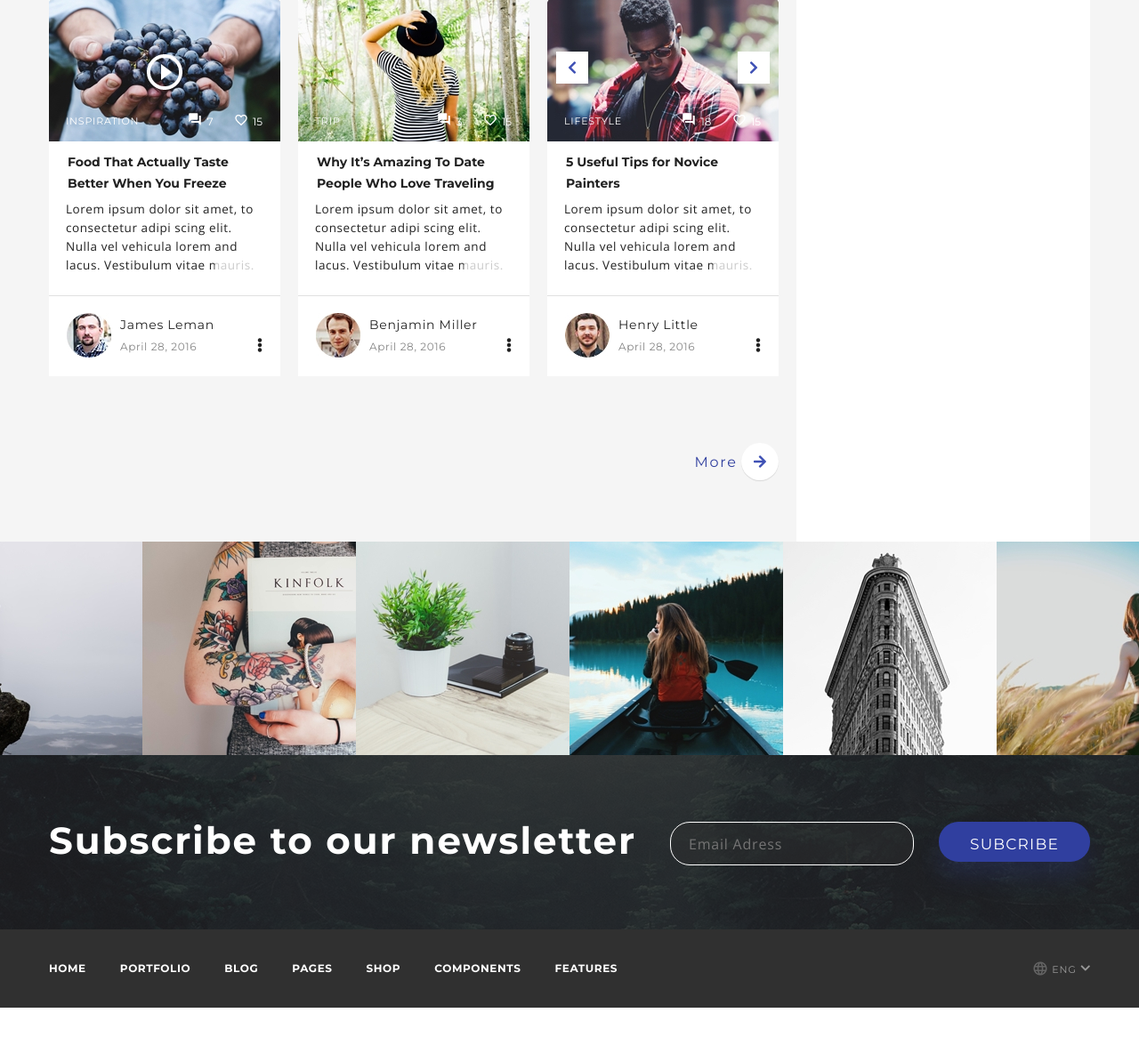
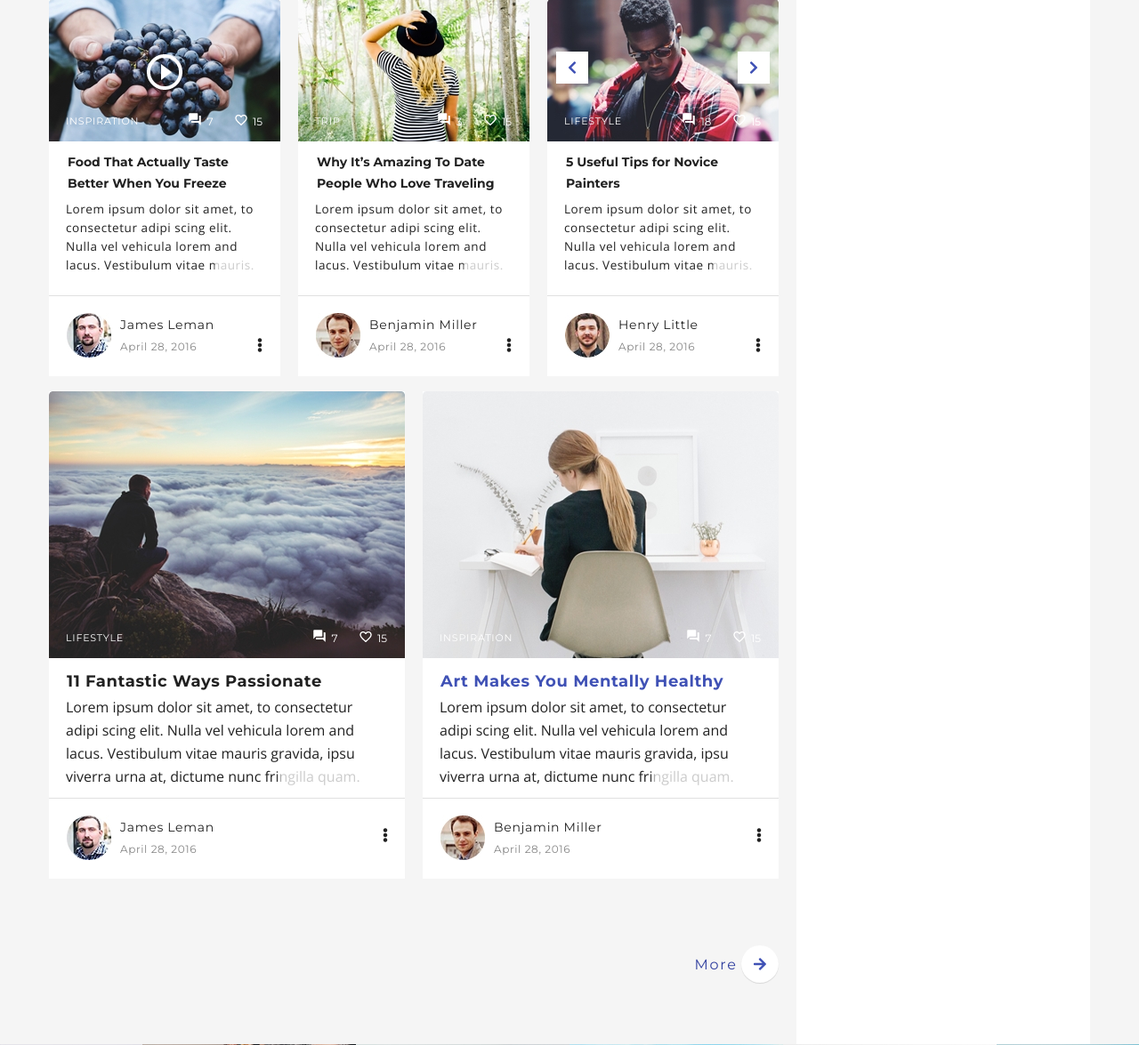
Before and after one commit to OliaKvasha/hw1, a PHP site: page / in a window 1280 px wide. Shown: the part 2130-3305 px from the top of the page at 89% size. Before the commit the page ends 3263 px from the top, so only its background shows below. Run offline with PHP 8.4, Linux system fonts and the light colour scheme; some libraries are stand-ins or nearby versions.

Commit message:
add some-article

```diff
--- a/hw6/css/style.css
+++ b/hw6/css/style.css
@@ -281,7 +281,9 @@ body {
 
 .main-article,
 .popular-article,
-.article {
+.article,
+.left-article,
+.right-article {
   background-color: #fff;
 }
 
@@ -498,7 +500,8 @@ body {
   font-size: 16px;
 }
 
-.article__title:hover {
+.article__title:hover,
+.some-article__title:hover {
   text-decoration: underline;
 }
 
@@ -528,6 +531,45 @@ body {
 .secondary-articles__icon-more {
   right: 20px;
   bottom: 27px;
+}
+
+.some-article {
+  margin-top: 17px;
+  display: flex;
+  justify-content: space-between;
+}
+
+.left-article,
+.right-article {
+  width: 400px;
+}
+
+.some-article__title {
+  font-size: 18px;
+  letter-spacing: 0.6px;
+  padding: 14px 0 13px 20px;
+}
+
+.right-article .some-article__title {
+  color: #3f51b5;
+}
+
+.some-article__text {
+  font-size: 16px;
+  line-height: 26px;
+  padding: 4px 23px 11px 19px;
+  border-bottom: 1px solid rgba(0, 0, 0, 0.12);
+}
+
+.some-article .textbox:before {
+  width: 94px;
+  top: 103px;
+  left: 237px;
+}
+
+.some-article__icon-more {
+  right: 19px;
+  bottom: 41px;
 }
 
 .view-more {
--- a/hw6/index.html
+++ b/hw6/index.html
@@ -341,6 +341,58 @@
                     </footer>
                 </article>
             </div>
+            <div class="some-article">
+                <article class="left-article">
+                    <div class="article__image-wrapper">
+                        <img src="images/Layer_61.jpg" alt="Boy at the height">
+                        <div class="block-icons_on-picture">
+                            <img src="images/icons/forum.png" alt="icons">
+                            <span>7</span>
+                            <img src="images/icons/heart.png" alt="icons">
+                            <span>15</span>
+                        </div>
+                        <span class="label_on-picture small-caps">lifestyle</span>
+                        <div class="shadow"></div>
+                    </div>
+                    <h3 class="some-article__title">
+                        <a href="#">11 Fantastic Ways Passionate</a>
+                    </h3>
+                    <p class="some-article__text font_open-sans textbox">Lorem ipsum dolor sit amet, to consectetur adipi
+                        scing elit. Nulla vel vehicula lorem and lacus. Vestibulum vitae mauris gravida, ipsu viverra
+                        urna at, dictume nunc fringilla quam.</p>
+                    <footer class="article__author clearfix">
+                        <img class="author-avatar" src="images/Photo1.jpg" alt="Photo James Leman">
+                        <p class="author-name">James Leman</p>
+                        <p class="article__date">April 28, 2016</p>
+                        <a href="#" class="some-article__icon-more icon-more fas fa-ellipsis-v"></a>
+                    </footer>
+                </article>
+                <article class="right-article">
+                    <div class="article__image-wrapper">
+                        <img src="images/Layer_6.jpg" alt="The girl in the office">
+                        <div class="block-icons_on-picture">
+                            <img src="images/icons/forum.png" alt="icons">
+                            <span>7</span>
+                            <img src="images/icons/heart.png" alt="icons">
+                            <span>15</span>
+                        </div>
+                        <span class="label_on-picture small-caps">inspiration</span>
+                        <div class="shadow"></div>
+                    </div>
+                    <h3 class="some-article__title">
+                        <a href="#">Art Makes You Mentally Healthy</a>
+                    </h3>
+                    <p class="some-article__text font_open-sans textbox">Lorem ipsum dolor sit amet, to consectetur adipi
+                        scing elit. Nulla vel vehicula lorem and lacus. Vestibulum vitae mauris gravida, ipsu viverra
+                        urna at, dictume nunc fringilla quam.</p>
+                    <footer class="article__author clearfix">
+                        <img class="author-avatar" src="images/Photo2.jpg" alt="Photo Benjamin Miller">
+                        <p class="author-name">Benjamin Miller</p>
+                        <p class="article__date">April 28, 2016</p>
+                        <a href="#" class="some-article__icon-more icon-more fas fa-ellipsis-v"></a>
+                    </footer>
+                </article>
+            </div>
             <div class="view-more">
                 <a href="#" class="view-more__link">More</a>
                 <a href="#" class="view-more__button fas fa-arrow-right"></a>
```
Also changed, not shown: hw6/images/Layer_6.jpg (renamed from hw6/images2/Layer_6.jpg), hw6/images/Layer_61.jpg (renamed from hw6/images2/Layer_61.jpg).
